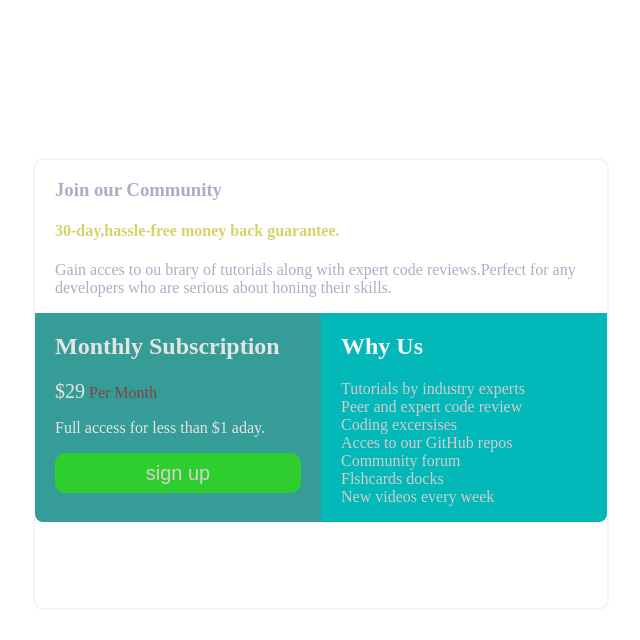
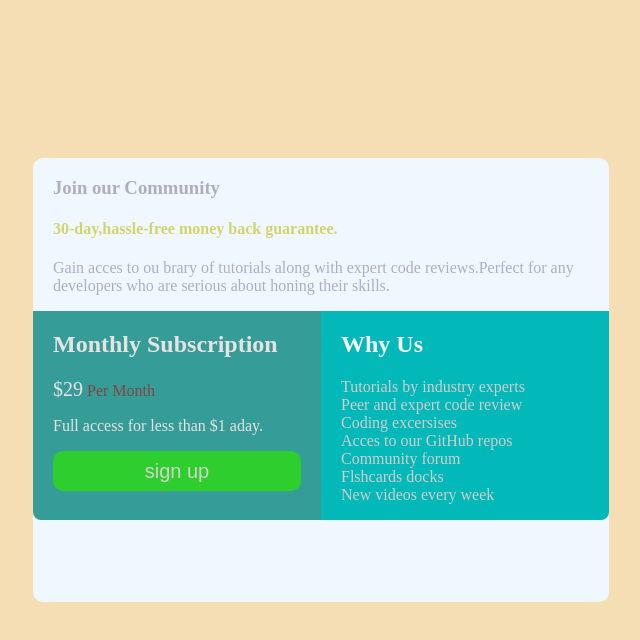
Before and after one commit to AbdalsalamAbakar/CSS3, a plain HTML site: page index.html in a window 1280 px wide. Shown: the whole page, without its empty margins (319-959 px from the left). Drawn offline with Linux system fonts and the light colour scheme.

Commit message:
css codes

```diff
--- a/index.CSS
+++ b/index.CSS
@@ -2,17 +2,18 @@
     box-sizing: border-box;
 }
 body{
-    /* background-color: wheat; */
+    background-color: wheat;
 }
 .container {
-    height: 56.5vh;
+    height: 55.5vh;
     width: 45vw;
-    border: 2px solid whitesmoke;
+    /* border: 2px solid whitesmoke; */
     border-radius: 10px;
     position: relative;
     left: 4
     100px;
     top: 150px;
+    background-color: aliceblue;
 }
 .head{
     display: flex;
```
